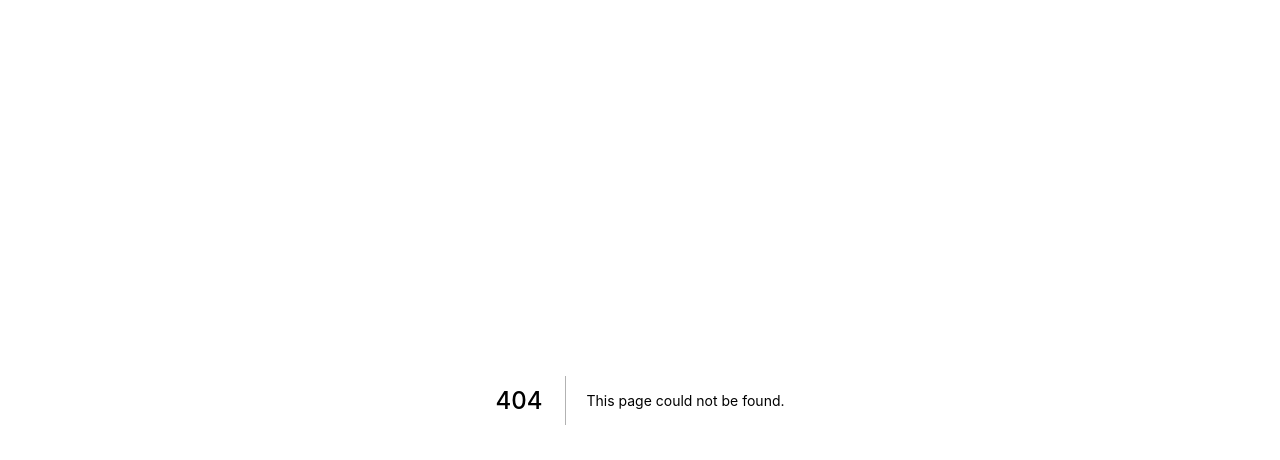
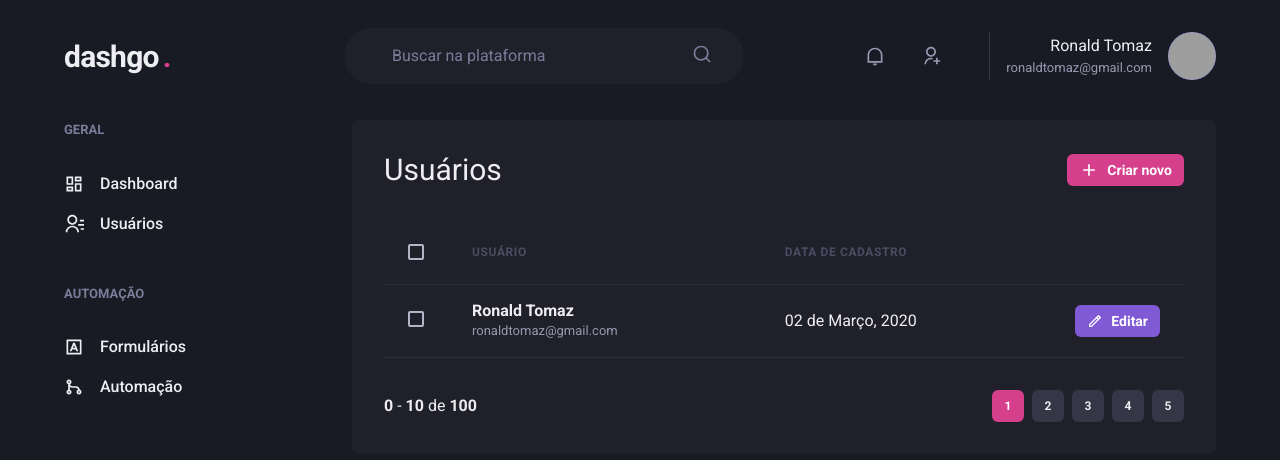
Before and after one commit to ronaldprofile/dashgo-ignite, a Next.js app: page /users in a window 1280 px wide. Before the commit this address had no page. Shown: the top 460 px of the page. Built offline with nearby package versions, Linux system fonts and the light colour scheme; grey boxes are pictures that could not be loaded.

Commit message:
I created the users pages

```diff
--- /dev/null
+++ b/src/pages/users/index.tsx
@@ -0,0 +1,95 @@
+import {
+  Flex,
+  Box,
+  Heading,
+  Text,
+  Button,
+  Icon,
+  Table,
+  Thead,
+  Tbody,
+  Th,
+  Tr,
+  Td,
+  Checkbox
+} from "@chakra-ui/react";
+import { RiAddLine, RiPencilLine } from "react-icons/ri";
+import { Sidebar } from "../../components/Sidebar";
+import { Header } from "../../components/Header";
+import { Pagination } from "../../components/Pagination";
+
+export default function UserList() {
+  return (
+    <Box>
+      <Header />
+      <Flex w="100%" maxWidth={1200} my="6" mx="auto" px="6">
+        <Sidebar />
+
+        <Box flex="1" borderRadius={8} p={8} bg="gray.800">
+          <Flex mb="8" justify="space-between" align="center">
+            <Heading size="lg" fontWeight="normal">
+              Usuários
+            </Heading>
+            <Button
+              as="a"
+              size="sm"
+              fontSize="sm"
+              colorScheme="pink"
+              leftIcon={<Icon as={RiAddLine} fontSize="20" />}
+              cursor="pointer"
+            >
+              Criar novo
+            </Button>
+          </Flex>
+
+          <Table colorScheme="whiteAlpha">
+            <Thead>
+              <Tr>
+                <Th p="6" color="gray.300" width="8">
+                  <Checkbox colorScheme="pink" />
+                </Th>
+
+                <Th>Usuário</Th>
+                <Th>Data de cadastro</Th>
+                <Th width="8"></Th>
+              </Tr>
+            </Thead>
+
+            <Tbody>
+              <Tr>
+                <Td p="6">
+                  <Checkbox colorScheme="pink" />
+                </Td>
+
+                <Td>
+                  <Box>
+                    <Text fontWeight="bold">Ronald Tomaz</Text>
+                    <Text fontSize="small" color="gray.300">
+                      ronaldtomaz@gmail.com
+                    </Text>
+                  </Box>
+                </Td>
+
+                <Td>02 de Março, 2020</Td>
+                <Td>
+                  <Button
+                    as="a"
+                    size="sm"
+                    fontSize="sm"
+                    colorScheme="purple"
+                    leftIcon={<Icon as={RiPencilLine} fontSize="16" />}
+                    cursor="pointer"
+                  >
+                    Editar
+                  </Button>
+                </Td>
+              </Tr>
+            </Tbody>
+          </Table>
+
+          <Pagination />
+        </Box>
+      </Flex>
+    </Box>
+  );
+}
```
Also changed, not shown: src/pages/users/create.tsx (added, +54 -0 lines).
